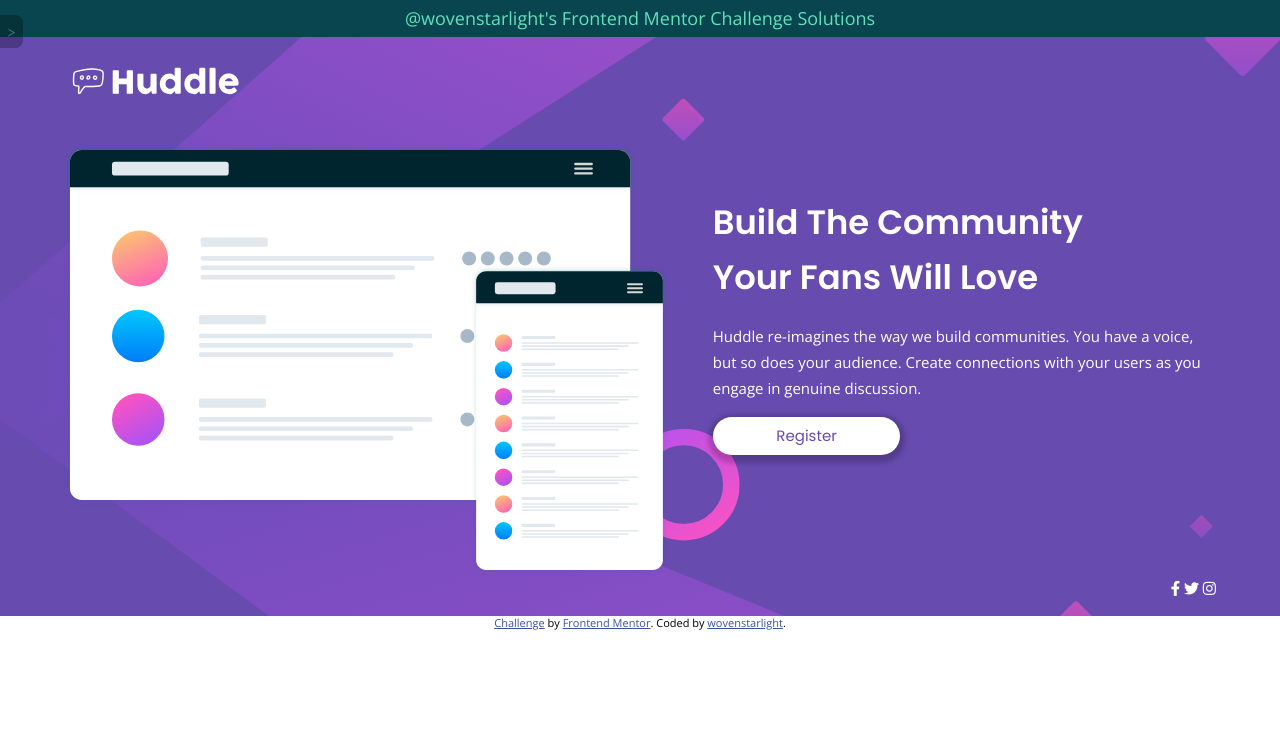
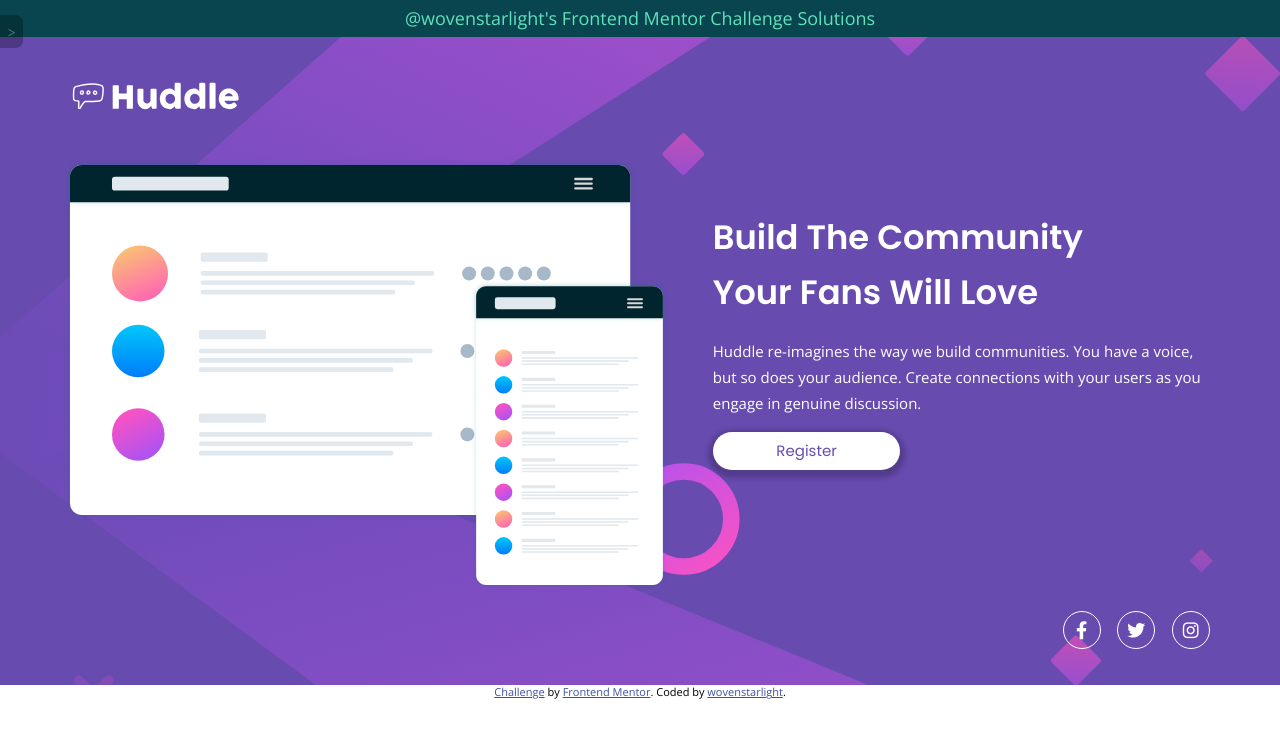
Before and after one commit to wovenstarlight/frontend-projects, a Jekyll site: the page built from _posts/2021-08-05-huddle-landing-page.html, in a window 1280 px wide. Shown: the top 738 px of the page. Built offline with Jekyll 4.4.1, drawn with Linux system fonts in a browser that asks for light colours; nearby versions of some CDN libraries.

Commit message:
Updated button styles and added social icon styles

```diff
--- a/css/huddle-landing-page.css
+++ b/css/huddle-landing-page.css
@@ -17,7 +17,7 @@ body, * {
 	transition: .2s;
 }
 
-main { background: var(--violet) no-repeat; }
+main { background: var(--violet) no-repeat; padding: 1em 0;}
 
 /* Make sure images don't overflow the container, particularly on mobile */
 img { max-width: 100%; }
@@ -59,8 +59,25 @@ img[src*=logo] { margin: 1.5em 0; }
 	color: white;
 }
 #content button:active {
-	background-color: var(--violet);
-	color: white;
+	box-shadow: 0 1px 3px 3px #0003;
+}
+
+/* Social icons */
+.socials i {
+	border: 1px solid;
+	font-size: 1.2em;
+	text-align: center; /* Align the icons in the center of their circles */
+	/* Give a uniform sizing to the icons*/
+	width: 1em;
+	height: 1em;
+	padding: 0.5em;
+	margin: 0.35em;
+	border-radius: 100%; /* round! */
+}
+.socials i:hover { color: #fd51c0; }
+.socials i:active {
+	text-shadow: 0 0 10px #0003;
+	box-shadow: 0 0 5px 5px #0003 inset;
 }
 
 /* Desktop sizing */
@@ -95,6 +112,7 @@ img[src*=logo] { margin: 1.5em 0; }
 	.socials {
 		grid-column: 1 / span 2;
 		text-align: right;
+		margin-top: 1em;
 	}
 }
 
@@ -128,4 +146,10 @@ img[src*=logo] { margin: 1.5em 0; }
 		margin: 0.5em auto;
 		font-size: 1.6em;
 	}
+
+	/* Register button */
+	#content button { box-shadow: 0 3px 3px 3px #0003; }
+	#content button:active { box-shadow: 0 1px 1px 1px #0003; }
+
+	.socials { margin: 3em 0 0.5em; }
 }
```
